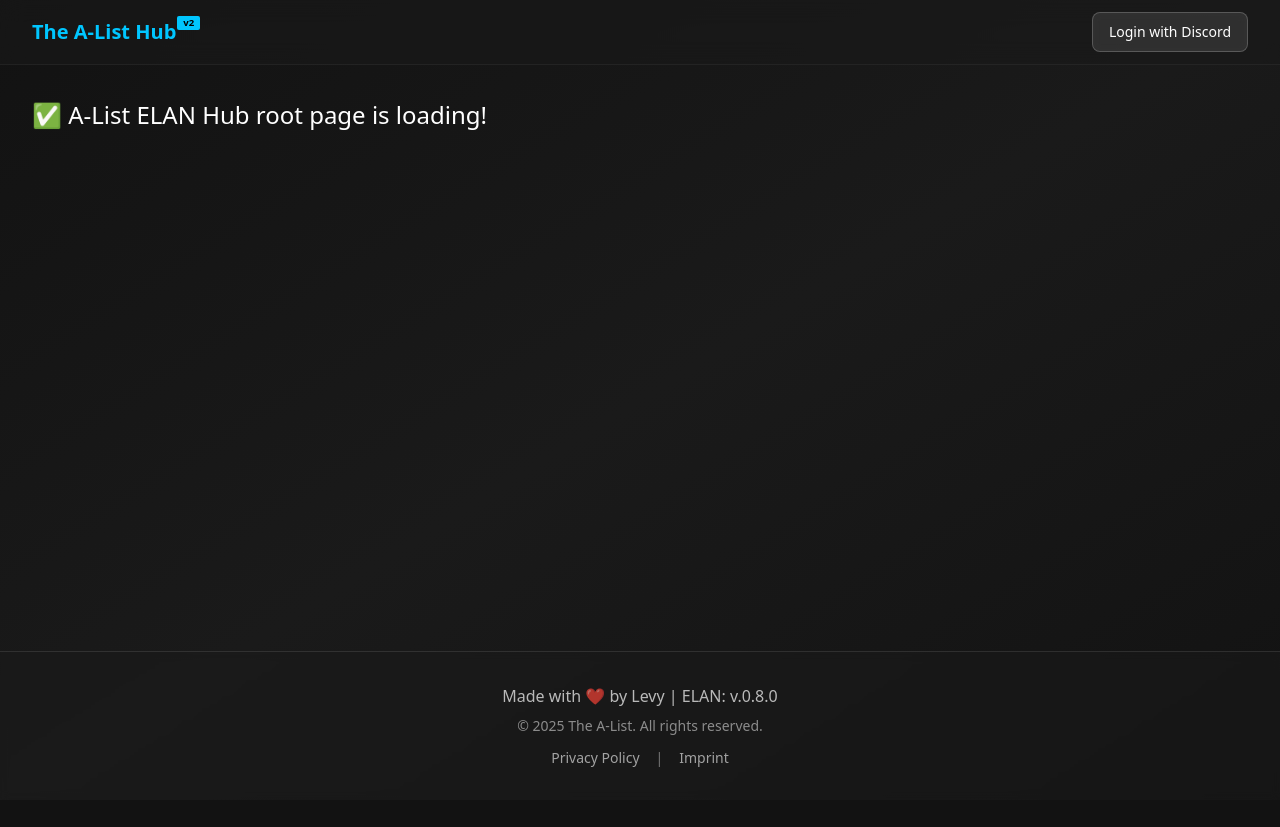
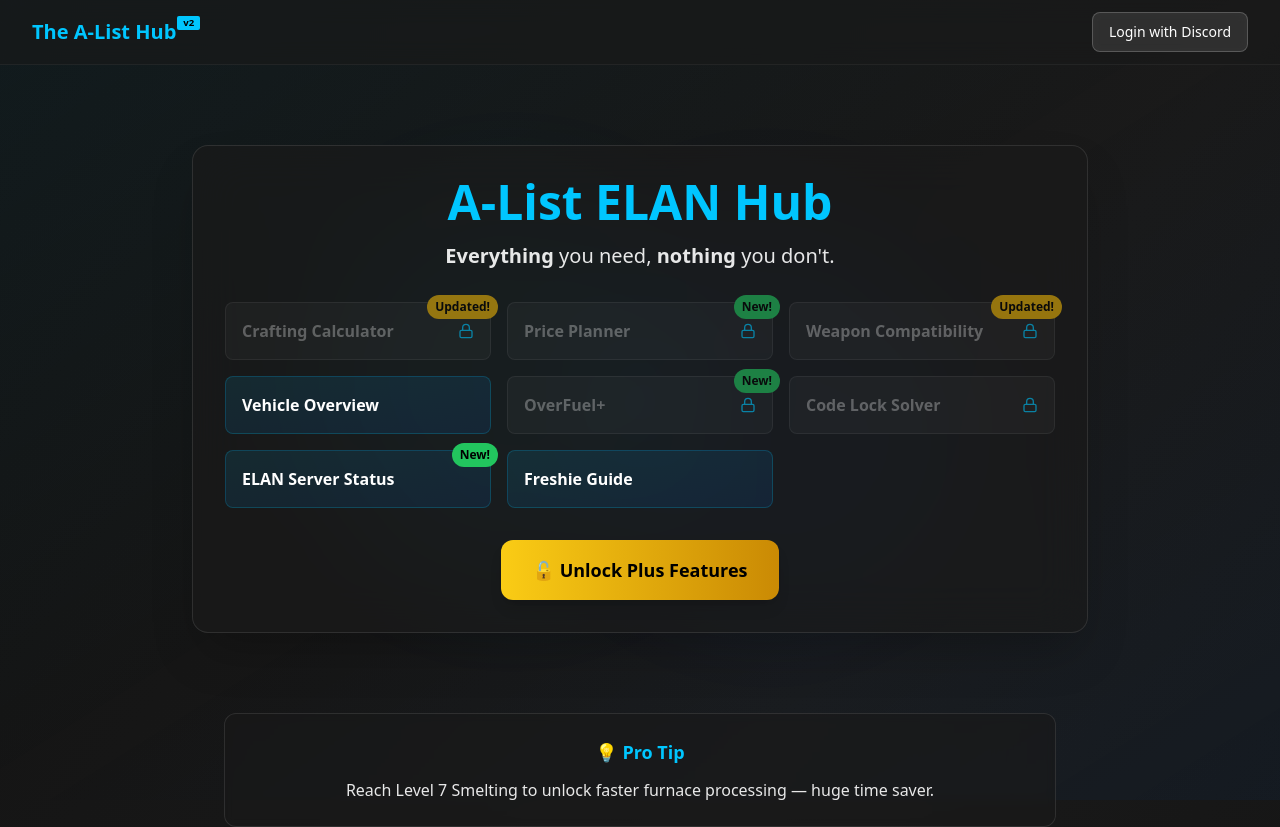
Before and after one commit to vLevyx/A-List-Hub, a Next.js app: page / in a window 1280 px wide. Shown: the top 827 px of the page. Before the commit the page ends 800 px from the top, so only its background shows below. Built offline with nearby package versions, Linux system fonts and the light colour scheme.

Commit message:
Restore full homepage

```diff
--- a/src/app/page.tsx
+++ b/src/app/page.tsx
@@ -1,9 +1,30 @@
 'use client'
 
+import { usePageTracking } from '@/hooks/usePageTracking'
+import { HeroSection } from '@/components/home/HeroSection'
+import { TipSection } from '@/components/home/TipSection'
+import { AboutSection } from '@/components/home/AboutSection'
+import { TestimonialsSection } from '@/components/home/TestimonialsSection'
+
 export default function HomePage() {
+  usePageTracking()
+
   return (
-    <div style={{ color: 'white', padding: '2rem', fontSize: '1.5rem' }}>
-      ✅ A-List ELAN Hub root page is loading!
+    <div className="relative">
+      {/* Background Effects */}
+      <div className="fixed inset-0 overflow-hidden pointer-events-none">
+        <div className="absolute inset-0 bg-gradient-to-br from-primary-500/5 via-transparent to-primary-600/5" />
+        <div className="absolute top-1/4 left-1/4 w-96 h-96 bg-primary-500/10 rounded-full blur-3xl animate-pulse" />
+        <div className="absolute bottom-1/4 right-1/4 w-96 h-96 bg-primary-600/10 rounded-full blur-3xl animate-pulse delay-1000" />
+      </div>
+
+      {/* Content */}
+      <div className="relative z-10">
+        <HeroSection />
+        <TipSection />
+        <AboutSection />
+        <TestimonialsSection />
+      </div>
     </div>
   )
 }
```
